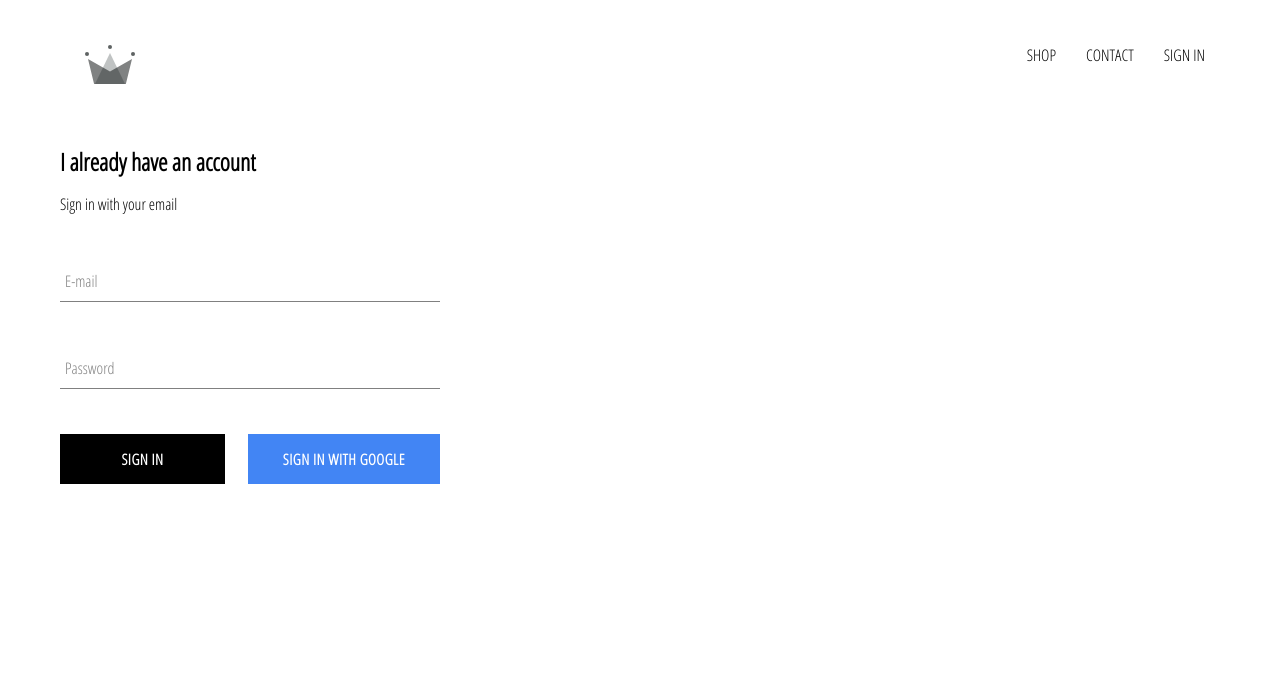
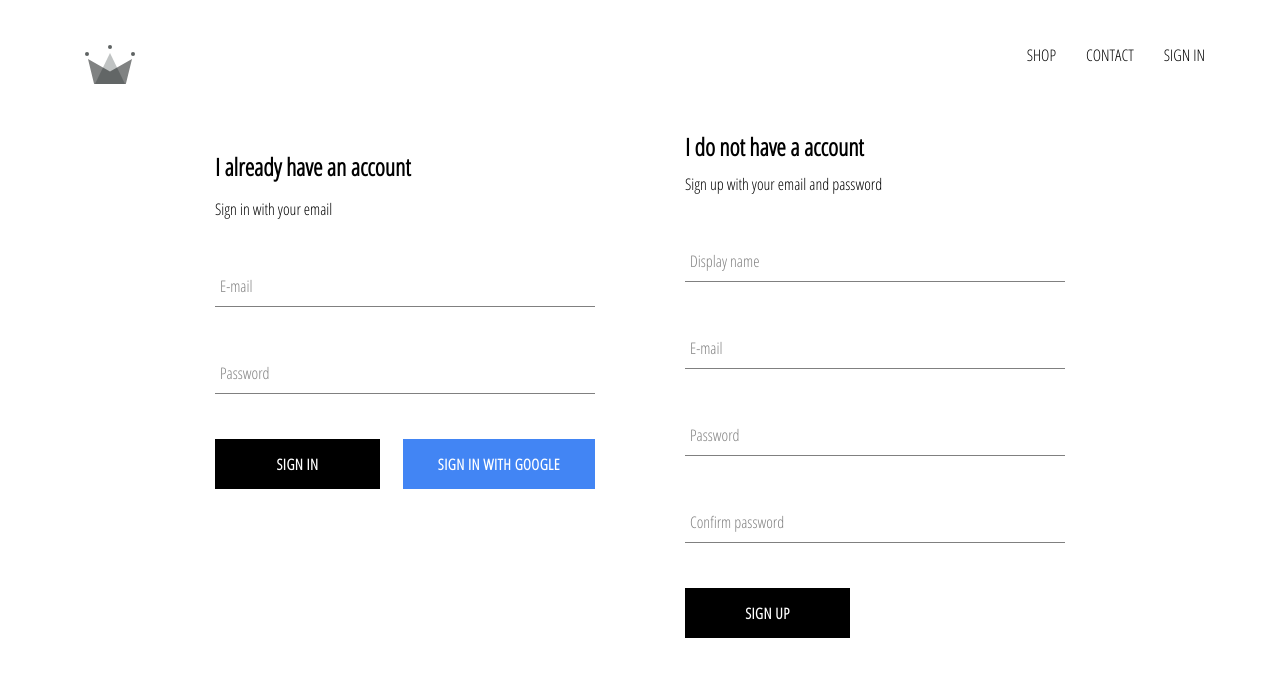
Before and after one commit to vladimirbalin/react-crwn-clothing, a React (Create React App) app: page /sign-in in a window 1280 px wide. Shown: the top 676 px of the page. Built offline with nearby package versions, Linux system fonts and the light colour scheme; no server answers.

Commit message:
added sign-up comp + email pass functionality

```diff
--- a/src/App.js
+++ b/src/App.js
@@ -26,15 +26,11 @@
                 id: snapShot.id,
                 ...snapShot.data()
               }
-            }
-          })
-        })
+            }})})
       } else {
         this.setState(() => ({currentUser: user}));
       }
     });
-
-
   };
 
   componentWillUnmount() {
--- a/src/components/form-input/form-input.component.jsx
+++ b/src/components/form-input/form-input.component.jsx
@@ -18,6 +18,6 @@
 
     </div>
   );
-}
+};
 
 export default FormInput;
--- a/src/components/sign-in/sign-in.component.jsx
+++ b/src/components/sign-in/sign-in.component.jsx
@@ -1,25 +1,34 @@
 import "./sign-in.styles.scss";
 import React, { Component } from "react";
 import FormInput from "../form-input/form-input.component";
-import CustomButton from '../custom-button/custom-button.component';
-import { signInWithGoogle } from '../../firebase/firebase.utils';
+import CustomButton from "../custom-button/custom-button.component";
+import { signInWithGoogle, auth } from "../../firebase/firebase.utils";
 
 class SignIn extends Component {
-  constructor(){
+  constructor() {
     super();
     this.state = {
       email: "",
       password: "",
     };
   }
-  handleSubmit = e => {
+  handleSubmit = async (e) => {
     e.preventDefault();
+
+    const { email, password } = this.state;
+    try{
+      const result = await auth.signInWithEmailAndPassword(email, password);
+      console.log(result);
       this.setState({
         email: "",
         password: "",
       });
+    } catch(e) {
+      console.log(e);
+    }
+
   };
-  handleChange = e => {
+  handleChange = (e) => {
     const { name, value } = e.target;
     this.setState({
       [name]: value,
@@ -28,7 +37,7 @@
   render() {
     return (
       <div className="sign-in">
-        <h2 className='title'>I already have an account</h2>
+        <h2 className="title">I already have an account</h2>
         <span>Sign in with your email</span>
 
         <form onSubmit={this.handleSubmit}>
@@ -49,9 +58,11 @@
             label={"Password"}
           />
 
-          <div className='buttons'>
+          <div className="buttons">
             <CustomButton type="submit">SIGN IN</CustomButton>
-            <CustomButton isGoogleSignIn onClick={signInWithGoogle}>SIGN IN with Google</CustomButton>
+            <CustomButton isGoogleSignIn onClick={signInWithGoogle}>
+              SIGN IN with Google
+            </CustomButton>
           </div>
         </form>
       </div>
--- /dev/null
+++ b/src/components/sign-up/sign-up.component.jsx
@@ -0,0 +1,90 @@
+import React, { Component } from "react";
+import "./sign-up.styles.scss";
+import FormInput from "../form-input/form-input.component";
+import CustomButton from "../custom-button/custom-button.component";
+import { auth, createUserProfileDocument } from "../../firebase/firebase.utils";
+
+class SignUp extends Component {
+  state = {
+    displayName: "",
+    email: "",
+    password: "",
+    confirmPassword: "",
+  };
+  handleChange = (e) => {
+    const { name, value } = e.target;
+    this.setState({
+      [name]: value,
+    });
+  };
+  handleSubmit = async (e) => {
+    e.preventDefault();
+    const { displayName, email, password, confirmPassword } = this.state;
+    if(password !== confirmPassword){
+      alert('passwords dont match');
+      return;
+    }
+    try {
+      const { user } = await auth.createUserWithEmailAndPassword(email, password);
+      createUserProfileDocument(user, { displayName });
+      this.setState({
+        displayName: "",
+        email: "",
+        password: "",
+        confirmPassword: "",
+      });
+    } catch(e) {
+      console.log(e);
+    }
+  }
+  render() {
+    const { displayName, email, password, confirmPassword } = this.state;
+    return (
+      <div className="sign-up">
+        <h2 className="title">I do not have a account</h2>
+        <span>Sign up with your email and password</span>
+
+        <form className="sign-up-form" onSubmit={this.handleSubmit}>
+          <FormInput
+            handleChange={this.handleChange}
+            name="displayName"
+            type="displayName"
+            value={displayName}
+            required
+            label={"Display name"}
+          />
+          <FormInput
+            handleChange={this.handleChange}
+            name="email"
+            type="email"
+            value={email}
+            required
+            label={"E-mail"}
+          />
+
+          <FormInput
+            handleChange={this.handleChange}
+            name="password"
+            type="password"
+            value={password}
+            required
+            label={"Password"}
+          />
+          <FormInput
+            handleChange={this.handleChange}
+            name="confirmPassword"
+            type="password"
+            value={confirmPassword}
+            required
+            label={"Confirm password"}
+          />
+          <div className="buttons">
+            <CustomButton type="submit">SIGN UP</CustomButton>
+          </div>
+        </form>
+      </div>
+    );
+  }
+}
+
+export default SignUp;
--- /dev/null
+++ b/src/components/sign-up/sign-up.styles.scss
@@ -0,0 +1,9 @@
+.sign-up {
+  display: flex;
+  flex-direction: column;
+  width: 380px;
+
+  .title {
+    margin: 10px 0;
+  }
+}
--- a/src/pages/sign-in-and-sign-up/sign-in-and-sign-up.component.jsx
+++ b/src/pages/sign-in-and-sign-up/sign-in-and-sign-up.component.jsx
@@ -1,11 +1,13 @@
 import './sign-in-and-sign-up.styles.scss';
 import React from 'react';
 import SignIn from '../../components/sign-in/sign-in.component';
+import SignUp from '../../components/sign-up/sign-up.component';
 
 const SignInAndSignUpPage = () => {
   return (
     <div className='sign-in-and-sign-up'>
       <SignIn/>
+      <SignUp />
     </div>
   );
 }
--- a/src/pages/sign-in-and-sign-up/sign-in-and-sign-up.styles.scss
+++ b/src/pages/sign-in-and-sign-up/sign-in-and-sign-up.styles.scss
@@ -0,0 +1,6 @@
+.sign-in-and-sign-up{
+  width: 850px;
+  display: flex;
+  justify-content: space-between;
+  margin: 30px auto;
+}
```
Also changed, not shown: src/firebase/firebase.utils.js (+8 -3 lines). Lines whose indentation alone changed are shown as unchanged.
